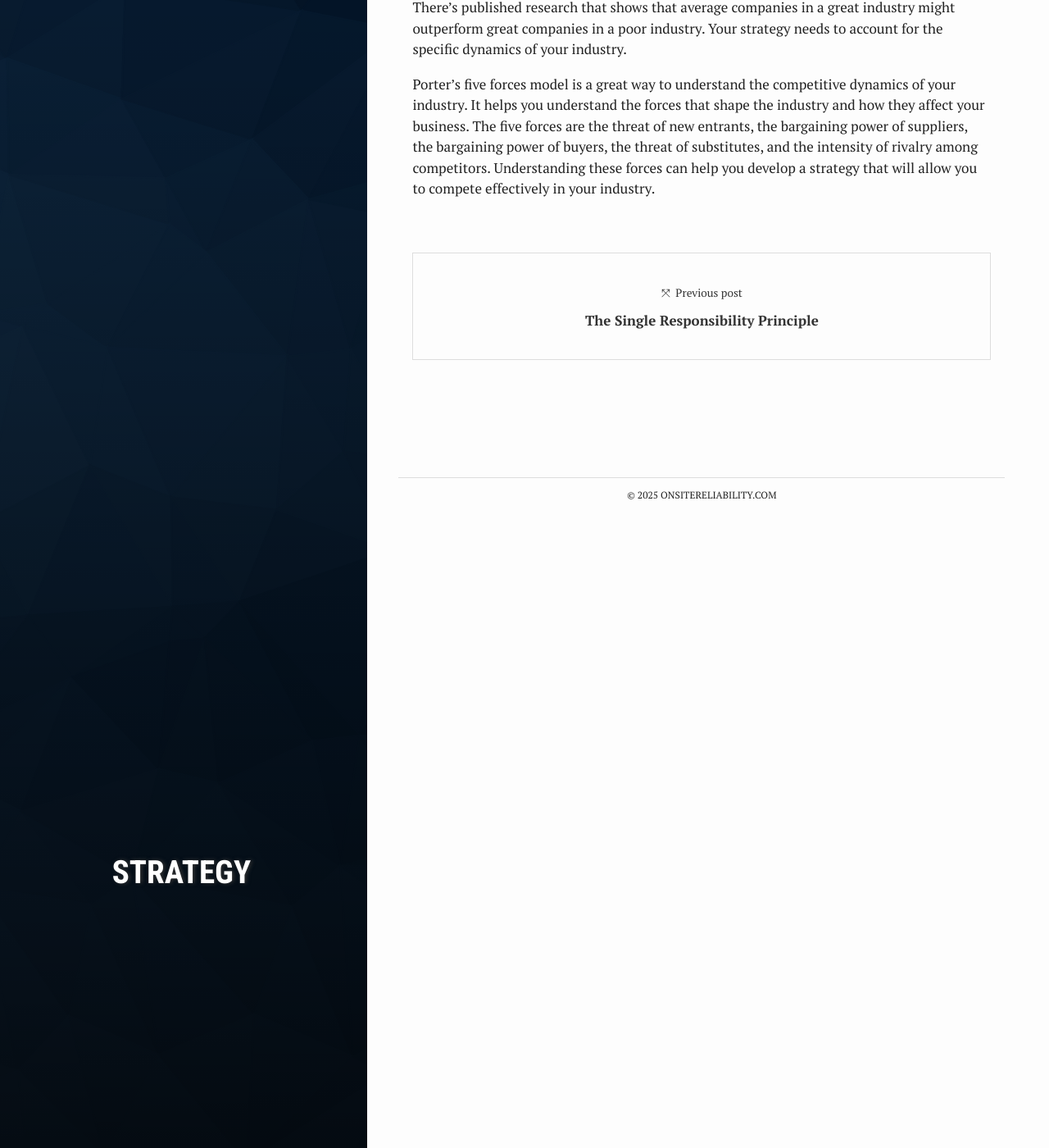
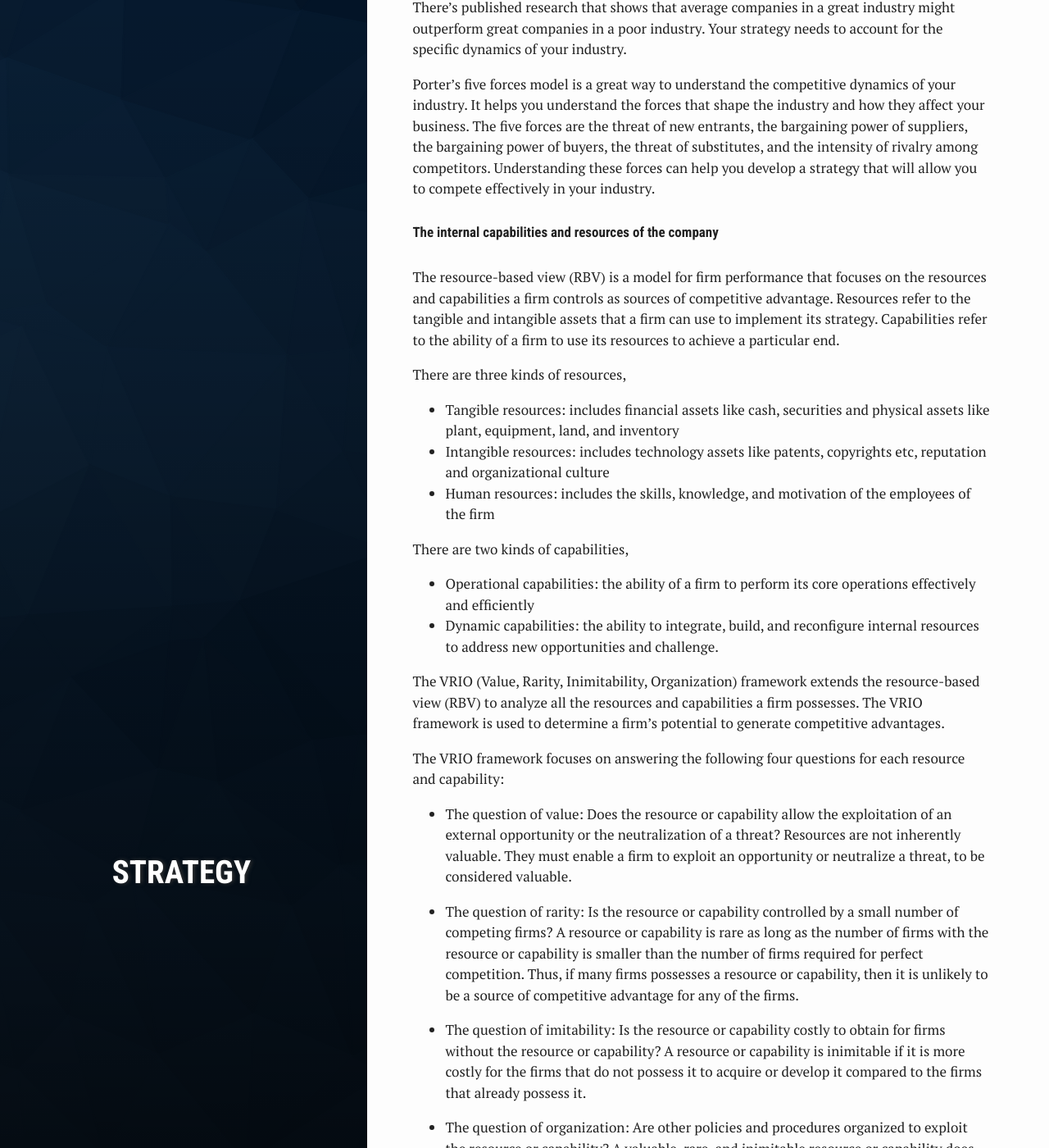
Before and after one commit to qapage/qapage.github.io, a Jekyll site: the page built from _posts/2025-03-10-What-is-Strategy.md, in a window 1280 px wide and 1400 px high, scrolled down 1739 px. Shown: the whole window at 82% size. Built offline with Jekyll 4.4.1, drawn with Linux system fonts in a browser that asks for light colours; some of the changed text lies outside the part shown.

Commit message:
Added some more content to the strategy blog

```diff
--- a/_posts/2025-03-10-What-is-Strategy.md
+++ b/_posts/2025-03-10-What-is-Strategy.md
@@ -29,3 +29,27 @@ The strategic sweet spot of a company is where it meets customers' needs in away
 The industry you are in will have a significant impact on your strategy. Different industries have different competitive dynamics, different customer needs, and different ways of creating value. Understanding the industry you are in is critical to developing a successful strategy. Not all industries perform equally. Some do really well (like Software, Softdrinks, Pharmaceuticals etc) and others have a hard time staying profitable (like Airlines, Hotels etc). There's published research that shows that average companies in a great industry might outperform great companies in a poor industry. Your strategy needs to account for the specific dynamics of your industry.
 
 Porter's five forces model is a great way to understand the competitive dynamics of your industry. It helps you understand the forces that shape the industry and how they affect your business. The five forces are the threat of new entrants, the bargaining power of suppliers, the bargaining power of buyers, the threat of substitutes, and the intensity of rivalry among competitors. Understanding these forces can help you develop a strategy that will allow you to compete effectively in your industry.
+
+##### The internal capabilities and resources of the company
+The resource-based view (RBV) is a model for firm performance that focuses on the resources and capabilities a firm controls as sources of competitive advantage. Resources refer to the tangible and intangible assets that a firm can use to implement its strategy. Capabilities refer to the ability of a firm to use its resources to achieve a particular end.
+
+There are three kinds of resources,
+- Tangible resources: includes financial assets like cash, securities and physical assets like plant, equipment, land, and inventory
+- Intangible resources: includes technology assets like patents, copyrights etc, reputation and organizational culture
+- Human resources: includes the skills, knowledge, and motivation of the employees of the firm
+
+There are two kinds of capabilities,
+- Operational capabilities: the ability of a firm to perform its core operations effectively and efficiently
+- Dynamic capabilities: the ability to integrate, build, and reconfigure internal resources to address new opportunities and challenge.
+
+The VRIO (Value, Rarity, Inimitability, Organization) framework extends the resource-based view (RBV) to analyze all the resources and capabilities a firm possesses. The VRIO framework is used to determine a firm’s potential to generate competitive advantages.
+
+The VRIO framework focuses on answering the following four questions for each resource and capability:
+
+- The question of value: Does the resource or capability allow the exploitation of an external opportunity or the neutralization of a threat? Resources are not inherently valuable. They must enable a firm to exploit an opportunity or neutralize a threat, to be considered valuable.
+
+- The question of rarity: Is the resource or capability controlled by a small number of competing firms? A resource or capability is rare as long as the number of firms with the resource or capability is smaller than the number of firms required for perfect competition. Thus, if many firms possesses a resource or capability, then it is unlikely to be a source of competitive advantage for any of the firms.
+
+- The question of imitability: Is the resource or capability costly to obtain for firms without the resource or capability? A resource or capability is inimitable if it is more costly for the firms that do not possess it to acquire or develop it compared to the firms that already possess it.
+
+- The question of organization: Are other policies and procedures organized to exploit the resource or capability? A valuable, rare, and inimitable resource or capability does not in itself provide a sustainable competitive advantage, the firm must be organized appropriately to fully exploit the resource or capability and turn a potentially unused competitive advantage into a sustainable competitive advantage.
```
